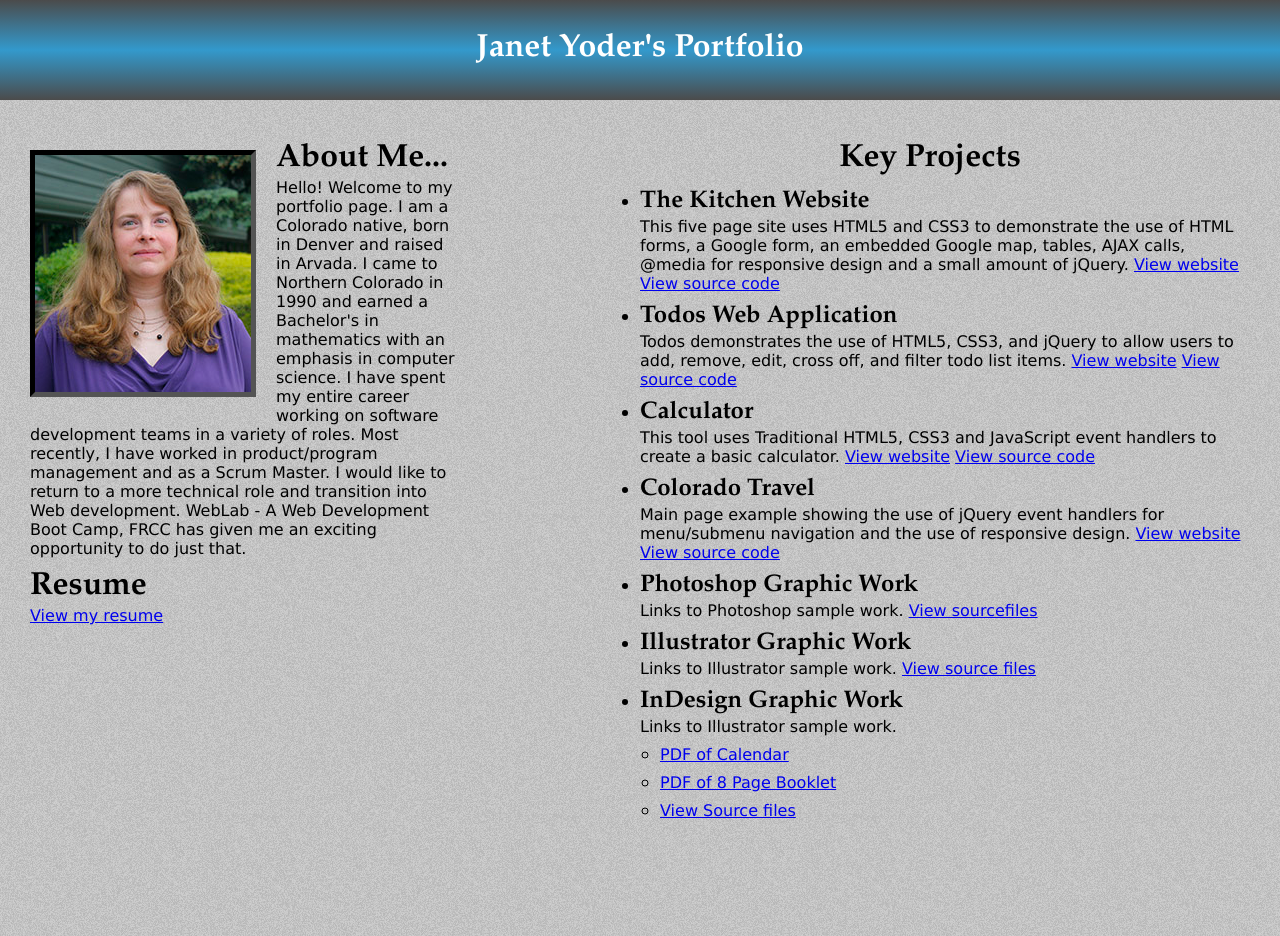
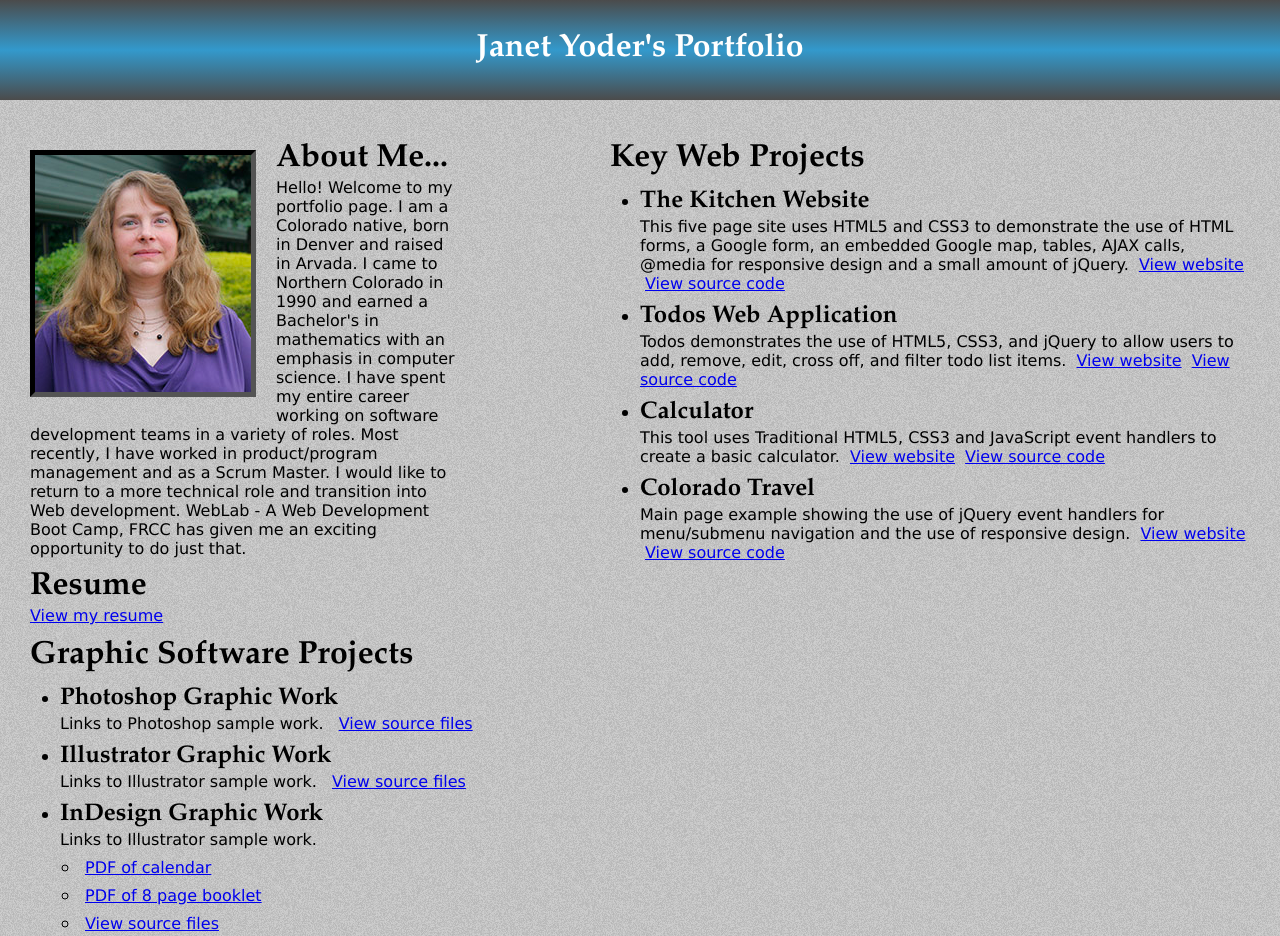
Before and after one commit to jcyoder/jcyoder.github.io, a Jekyll site: the page index.html, which Jekyll copies as it is, in a window 1280 px wide. Built offline with Jekyll 4.4.1, drawn with Linux system fonts in a browser that asks for light colours.

Commit message:
Moved Graphic Design work over to the left side

```diff
--- a/index.css
+++ b/index.css
@@ -32,7 +32,7 @@ header {
 }
 
 h1 {
-	text-align: center;
+	text-align: left;
 }
 
 /* intro section */
@@ -80,33 +80,55 @@ h1 {
 .projects p.projdesc {
     min-width: 415px;
 }
-.projects ul.projlist {
+
+.projects p.projdesc a {
+    margin-left: 5px;
+}
+
+.projects ul.projlist, .graphic {
 	width: 100%;
 	margin-left: 30px;
 
 }
 
-.projects ul.projlist li {
+.projects ul.projlist li, .graphic li {
 	font-weight: bold;
 	font-size: 18pt;
 	margin-top: 10px;
 }
 
-.projects ul.projlist li p {
+.projects ul.projlist li p{
 	font-weight: normal;
 	font-size: 12pt;
 	font-family: Verdana, Geneva, sans-serif;
 	margin-right: 30px;
 }
 
+.graphic p {
+    font-weight: normal;
+    font-size: 12pt;
+	font-family: Verdana, Geneva, sans-serif;
+    margin-left: 0px;
+}
+.graphic li {
+    margin-left: 30px;
+}
+.graphic a {
+    margin-left: 10px;
+}
+
 .reflist li {
+    line-height: .75em;
+    font-weight: bold;
+	font-size: 18pt;
     margin-left: 20px;
-    line-height: .75em;
+
 }
 .reflist li a{
     font-family: Verdana, Geneva, sans-serif;
     font-size:12pt;
     font-weight: normal;
+    margin-left: 5px;
 }
 .listoflinks {
 	list-style-type: none;
--- a/index.html
+++ b/index.html
@@ -25,13 +25,39 @@
                 I would like to return to a more technical role and transition into Web development.
                 WebLab - A Web Development Boot Camp, FRCC has given me an exciting opportunity to do just that.
             </p>
-				<p class="resume">
+
             <h1>Resume</h1>
             <a href="resume/jyoderwbresume.pdf">View my resume</a>
+
+            <h1>Graphic Software Projects</h1>
+            <ul class="graphic">
+                <li>Photoshop Graphic Work
+					<p>
+						Links to Photoshop sample work.
+						<a href="https://github.com/jcyoder/Graphic-Design/tree/gh-pages/photoshop">View source files</a>
 					</p>
+				</li>
+                <li>Illustrator Graphic Work <br />
+					<p>
+						Links to Illustrator sample work.
+						<a href="https://github.com/jcyoder/Graphic-Design/tree/gh-pages/illustrator">View source files</a>
+					</p>
+				</li>
+                <li>InDesign Graphic Work <br />
+					<p>
+						Links to Illustrator sample work.
+                        <ul class="reflist">
+                            <li><a href="https://github.com/jcyoder/Graphic-Design/tree/gh-pages/inDesign/JYoderCalendar.pdf">PDF of calendar</a></li>
+                            <li><a href="https://github.com/jcyoder/Graphic-Design/tree/gh-pages/inDesign/BookletFinal/Booklet.pdf">PDF of 8 page booklet</a></li>
+                            <li><a href="https://github.com/jcyoder/Graphic-Design/tree/gh-pages/inDesign">View source files</a></li>
+                        </ul>
+					</p>
+				</li>
+            </ul>
+
 		</div>
 		<div class="projects">
-			<h1>Key Projects</h1>
+			<h1>Key Web Projects</h1>
 			<ul class="projlist">
 				<li>
 					The Kitchen Website<br/>
@@ -65,28 +91,6 @@
 						<a href="https://github.com/jcyoder/ColoradoTravel/tree/gh-pages">View source code</a>
 					</p>
 				</li>
-                <li>Photoshop Graphic Work <br />
-					<p class="projdesc">
-						Links to Photoshop sample work.
-						<a href="https://github.com/jcyoder/Graphic-Design/tree/gh-pages/photoshop">View sourcefiles</a>
-					</p>
-				</li>
-                <li>Illustrator Graphic Work <br />
-					<p class="projdesc">
-						Links to Illustrator sample work.
-						<a href="https://github.com/jcyoder/Graphic-Design/tree/gh-pages/illustrator">View source files</a>
-					</p>
-				</li>
-                <li>InDesign Graphic Work <br />
-					<p class="projdesc">
-						Links to Illustrator sample work.
-                        <ul class="reflist">
-                            <li><a href="https://github.com/jcyoder/Graphic-Design/tree/gh-pages/inDesign/JYoderCalendar.pdf">PDF of Calendar</a></li>
-                            <li><a href="https://github.com/jcyoder/Graphic-Design/tree/gh-pages/inDesign/BookletFinal/Booklet.pdf">PDF of 8 Page Booklet</a></li>
-                            <li><a href="https://github.com/jcyoder/Graphic-Design/tree/gh-pages/inDesign">View Source files</a></li>
-                        </ul>
-					</p>
-				</li>
 			</ul>
 		</div>
 
```
Lines whose indentation alone changed are shown as unchanged.
